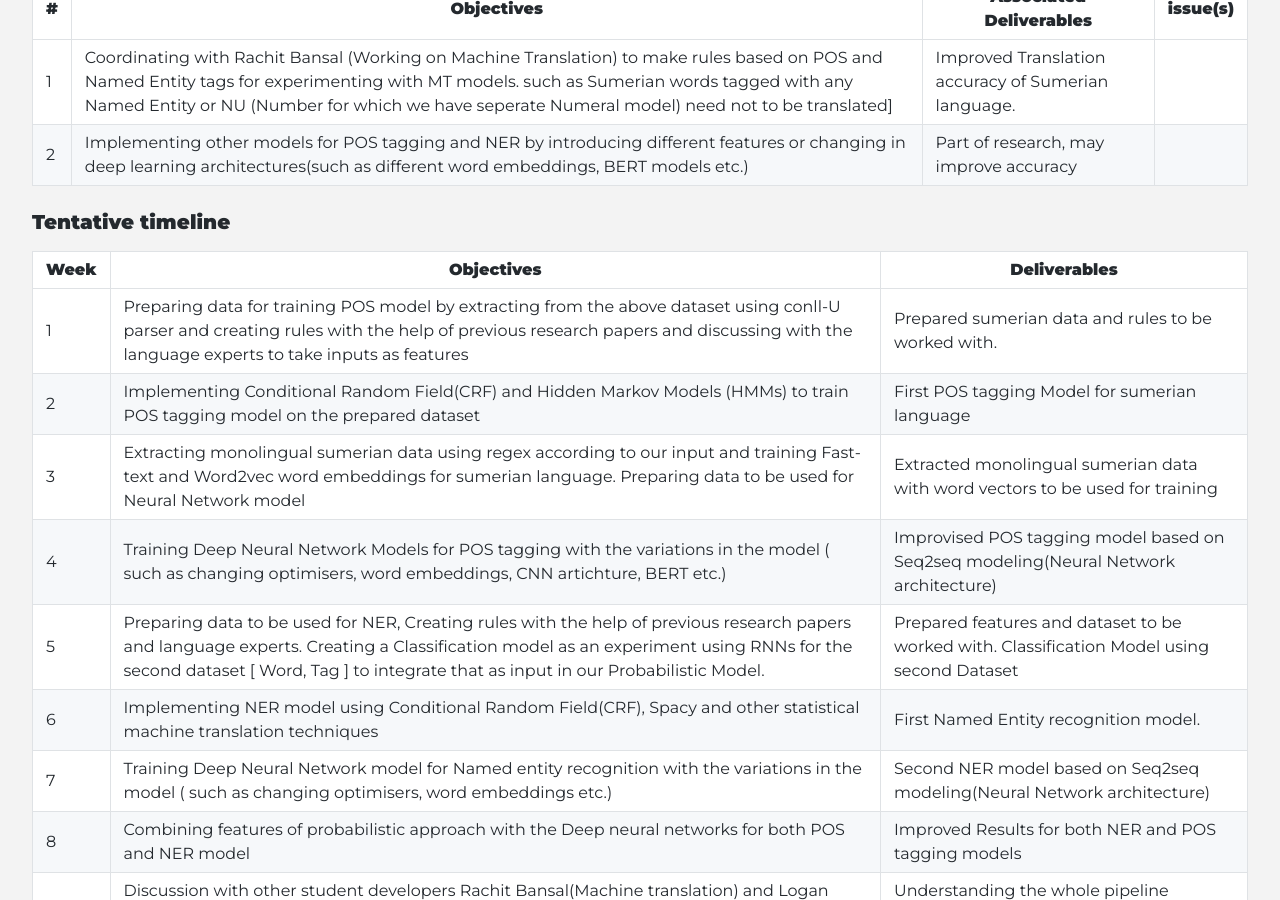
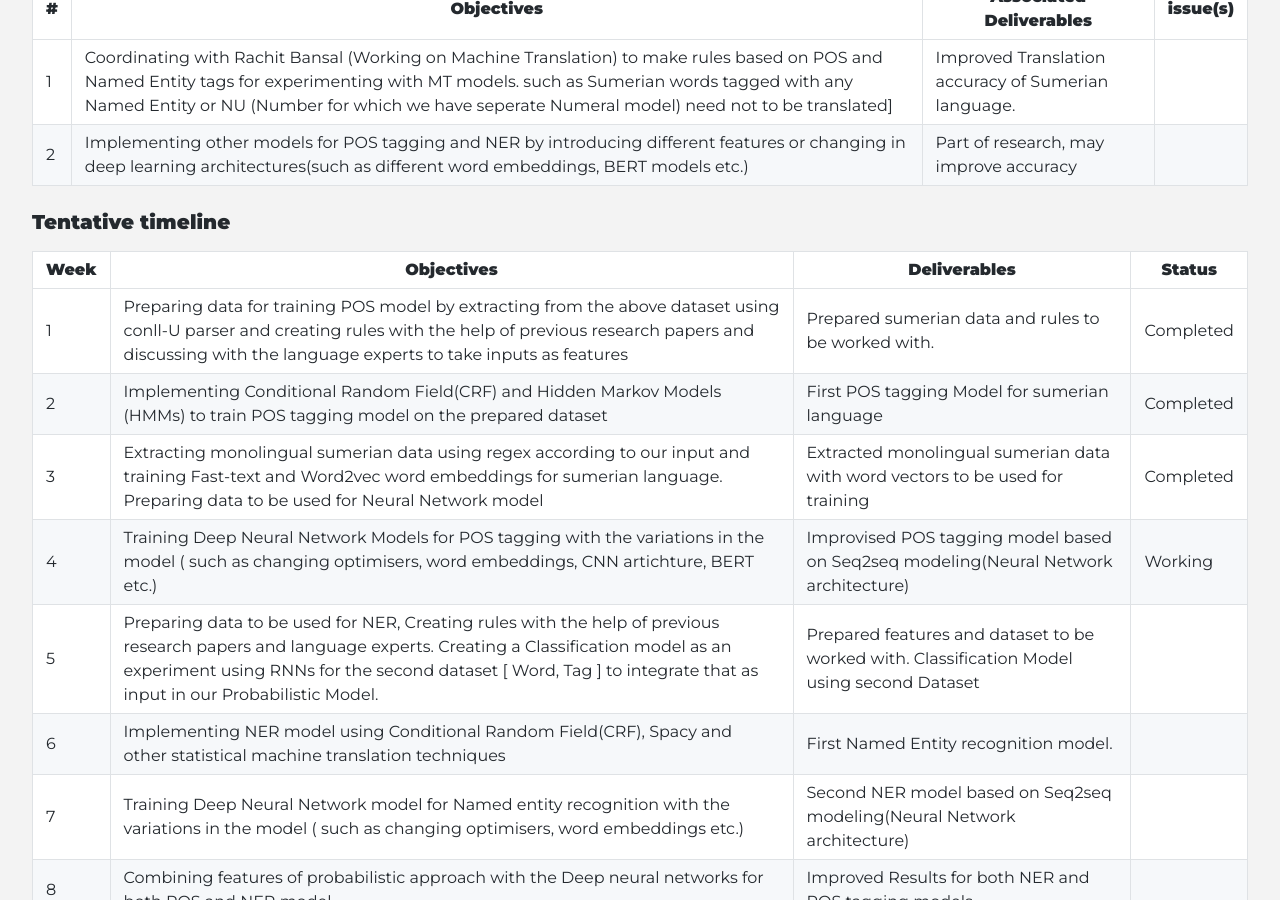
Before and after one commit to cdli-gh/blog, a Jekyll site: the page built from _blog/gsoc20/translation_pipeline/index.md, in a window 1280 px wide and 900 px high, scrolled down 1969 px. Built offline with Jekyll 4.4.1, drawn with Linux system fonts in a browser that asks for light colours; Markdown is read by kramdown in place of the engine named in the settings.

Commit message:
Update index.md

```diff
--- a/_blog/gsoc20/translation_pipeline/index.md
+++ b/_blog/gsoc20/translation_pipeline/index.md
@@ -52,15 +52,15 @@ Objectives are separated in two categories: essential and additional, they are a
 
 ### Tentative timeline
 
-| Week    | Objectives                                                                                                                                                                                                                                                                | Deliverables                                                                                    |
-| ------- | ------------------------------------------------------------------------------------------------------------------------------------------------------------------------------------------------------------------------------------------------------------------------- | ----------------------------------------------------------------------------------------------- |
-| 1       | Preparing data for training POS model by extracting from the above dataset using conll-U parser and creating rules with the help of previous research papers and discussing with the language experts to take inputs as features                                          | Prepared sumerian data and rules to be worked with.                                             |
-| 2       | Implementing Conditional Random Field(CRF) and Hidden Markov Models (HMMs) to train POS tagging model on the prepared dataset                                                                                                                                             | First POS tagging Model for sumerian language                                                   |
-| 3       | Extracting monolingual sumerian data using regex according to our input and training Fast-text and Word2vec word embeddings for sumerian language. Preparing data to be used for Neural Network model                                                                     | Extracted monolingual sumerian data with word vectors to be used for training                   |
-| 4       | Training Deep Neural Network Models for POS tagging with the variations in the model ( such as changing optimisers, word embeddings, CNN artichture, BERT etc.)                                                                                                           | Improvised POS tagging model based on Seq2seq modeling(Neural Network architecture)             |
-| 5       | Preparing data to be used for NER, Creating rules with the help of previous research papers and language experts. Creating a Classification model as an experiment using RNNs for the second dataset [ Word, Tag ] to integrate that as input in our Probabilistic Model. | Prepared features and dataset to be worked with. Classification Model using second Dataset      |
-| 6       | Implementing NER model using Conditional Random Field(CRF), Spacy and other statistical machine translation techniques                                                                                                                                                    | First Named Entity recognition model.                                                           |
-| 7       | Training Deep Neural Network model for Named entity recognition with the variations in the model ( such as changing optimisers, word embeddings etc.)                                                                                                                     | Second NER model based on Seq2seq modeling(Neural Network architecture)                         |
-| 8       | Combining features of probabilistic approach with the Deep neural networks for both POS and NER model                                                                                                                                                                     | Improved Results for both NER and POS tagging models                                            |
-| 9 - 10  | Discussion with other student developers Rachit Bansal(Machine translation) and Logan (Numeral Models) to understand their Models, combining and connecting different models (POS, Numeral, MT systems) based on rules to improve translation.                            | Understanding the whole pipeline processing and preparing basic connected pipeline architecture |
-| 11 - 12 | Integrating all the models and deploying command line interface for the final pipeline to be used by the user                                                                                                                                                             | Translation Pipeline for sumerian language                                                      |
+| Week    | Objectives                                                                                                                                                                                                                                                                | Deliverables                                                                                    | Status                                                                                    |
+| ------- | ------------------------------------------------------------------------------------------------------------------------------------------------------------------------------------------------------------------------------------------------------------------------- | ----------------------------------------------------------------------------------------------- |----------------------------------------------------------------------------------------------- |
+| 1       | Preparing data for training POS model by extracting from the above dataset using conll-U parser and creating rules with the help of previous research papers and discussing with the language experts to take inputs as features                                          | Prepared sumerian data and rules to be worked with.                                             | Completed |
+| 2       | Implementing Conditional Random Field(CRF) and Hidden Markov Models (HMMs) to train POS tagging model on the prepared dataset                                                                                                                                             | First POS tagging Model for sumerian language                                                   | Completed |
+| 3       | Extracting monolingual sumerian data using regex according to our input and training Fast-text and Word2vec word embeddings for sumerian language. Preparing data to be used for Neural Network model                                                                     | Extracted monolingual sumerian data with word vectors to be used for training                   | Completed |
+| 4       | Training Deep Neural Network Models for POS tagging with the variations in the model ( such as changing optimisers, word embeddings, CNN artichture, BERT etc.)                                                                                                           | Improvised POS tagging model based on Seq2seq modeling(Neural Network architecture)             | Working |
+| 5       | Preparing data to be used for NER, Creating rules with the help of previous research papers and language experts. Creating a Classification model as an experiment using RNNs for the second dataset [ Word, Tag ] to integrate that as input in our Probabilistic Model. | Prepared features and dataset to be worked with. Classification Model using second Dataset      | |
+| 6       | Implementing NER model using Conditional Random Field(CRF), Spacy and other statistical machine translation techniques                                                                                                                                                    | First Named Entity recognition model.                                                           | |
+| 7       | Training Deep Neural Network model for Named entity recognition with the variations in the model ( such as changing optimisers, word embeddings etc.)                                                                                                                     | Second NER model based on Seq2seq modeling(Neural Network architecture)                         | |
+| 8       | Combining features of probabilistic approach with the Deep neural networks for both POS and NER model                                                                                                                                                                     | Improved Results for both NER and POS tagging models                                            | |
+| 9 - 10  | Discussion with other student developers Rachit Bansal(Machine translation) and Logan (Numeral Models) to understand their Models, combining and connecting different models (POS, Numeral, MT systems) based on rules to improve translation.                            | Understanding the whole pipeline processing and preparing basic connected pipeline architecture | |
+| 11 - 12 | Integrating all the models and deploying command line interface for the final pipeline to be used by the user                                                                                                                                                             | Translation Pipeline for sumerian language                                                      | |
```
